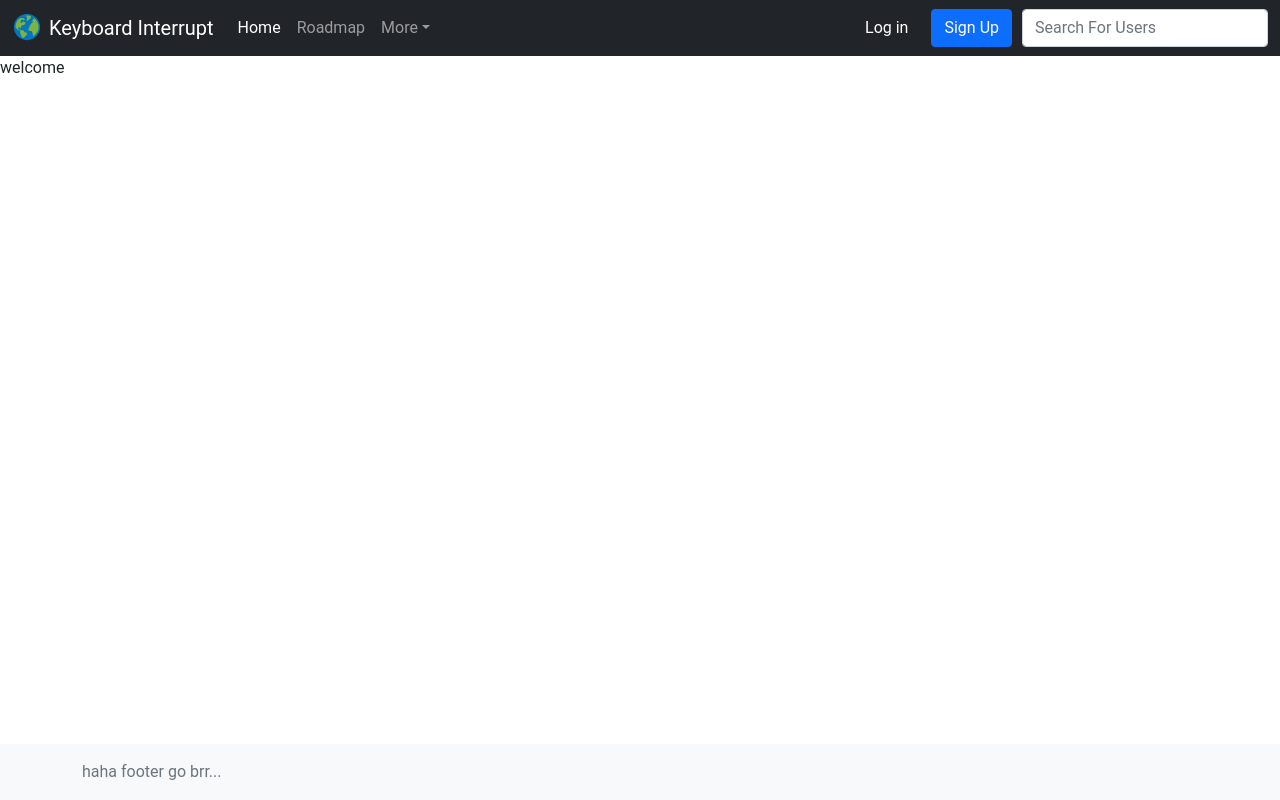
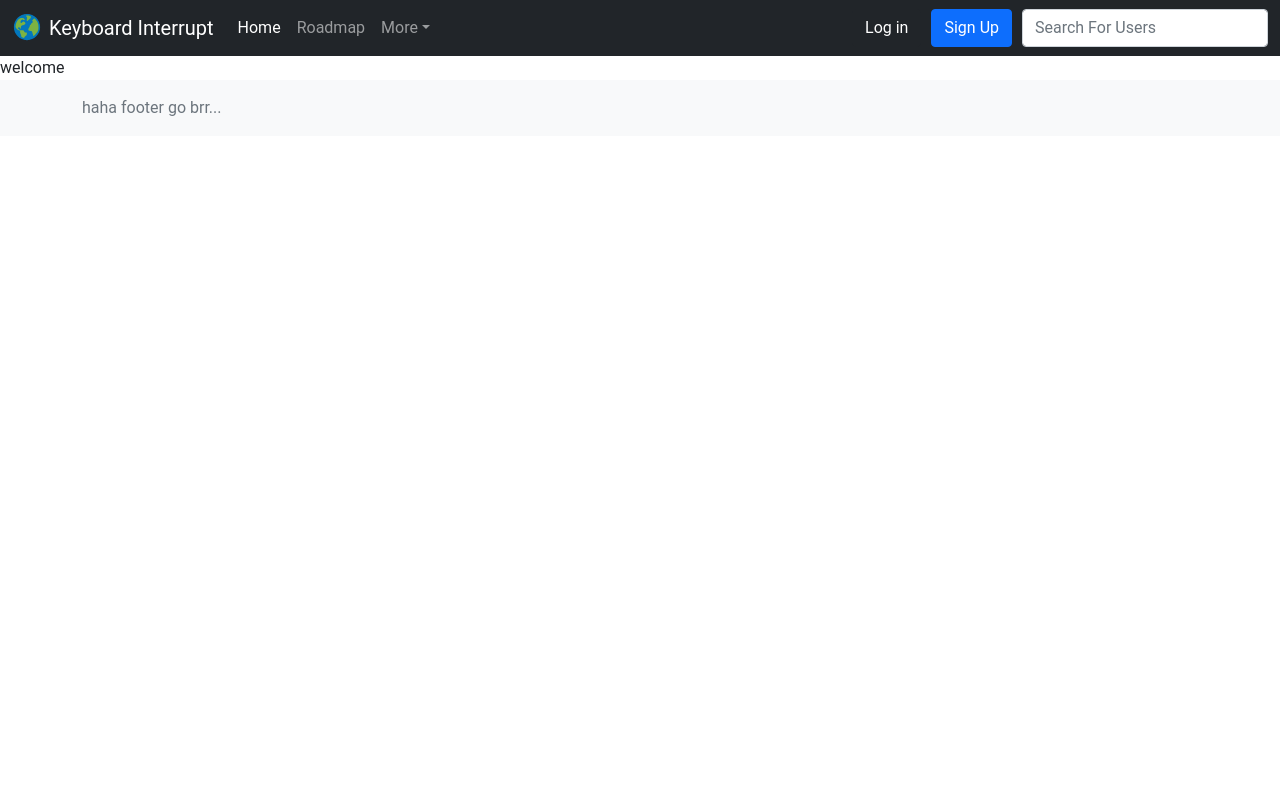
Before and after one commit to ac2302/keyboard-interrupt-CSHTN-08, a React (Create React App) app in the folder react-frontend/: page / in a window 1280 px wide. Built offline with nearby package versions, Linux system fonts and the light colour scheme.

Commit message:
fix scroll bug

```diff
--- a/react-frontend/src/App.css
+++ b/react-frontend/src/App.css
@@ -4,7 +4,7 @@ body {
 
 main {
 	display: block;
-	min-height: calc(100vh - 112px);
+	max-height: calc(100vh - 112px);
 }
 
 #main-scroller {
```
